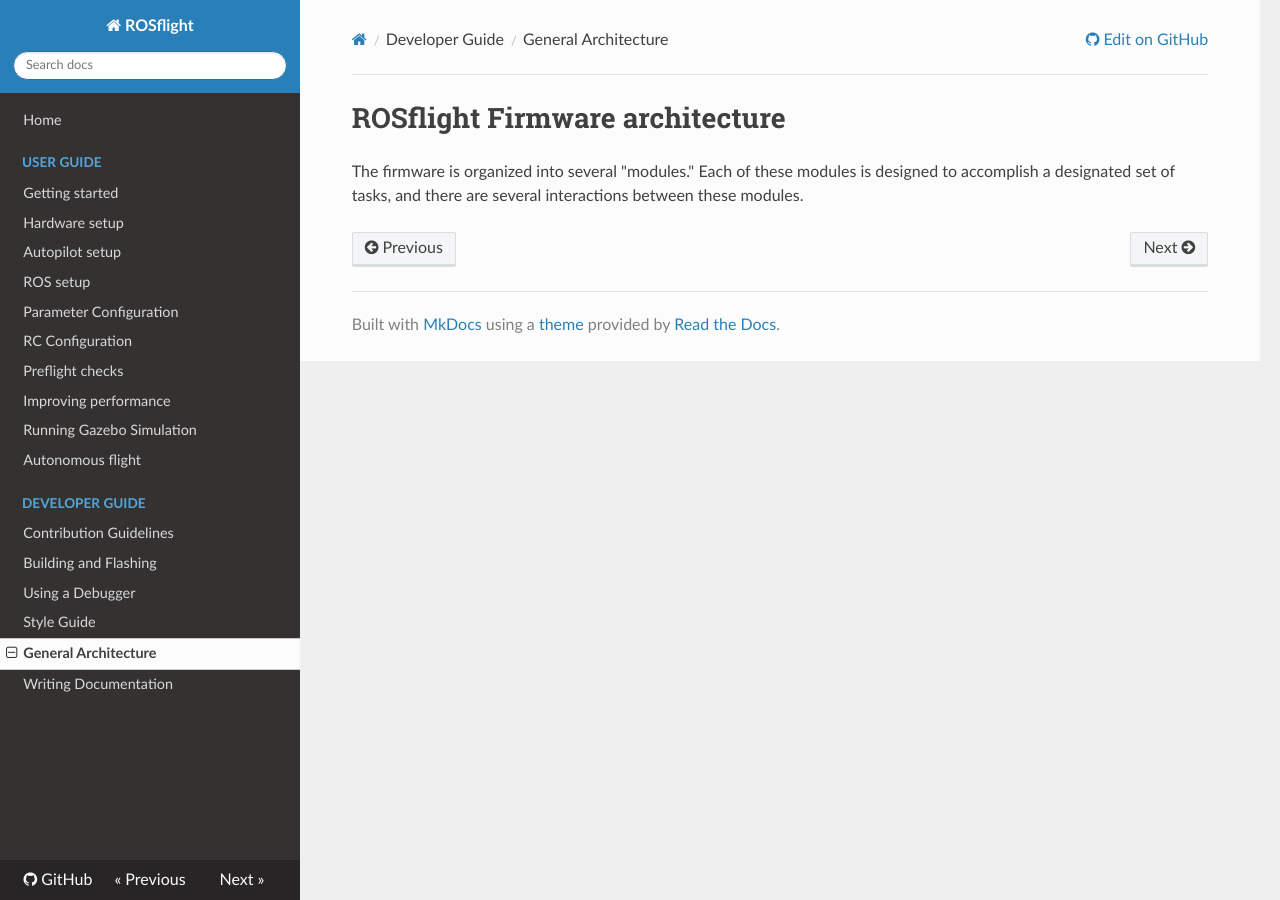
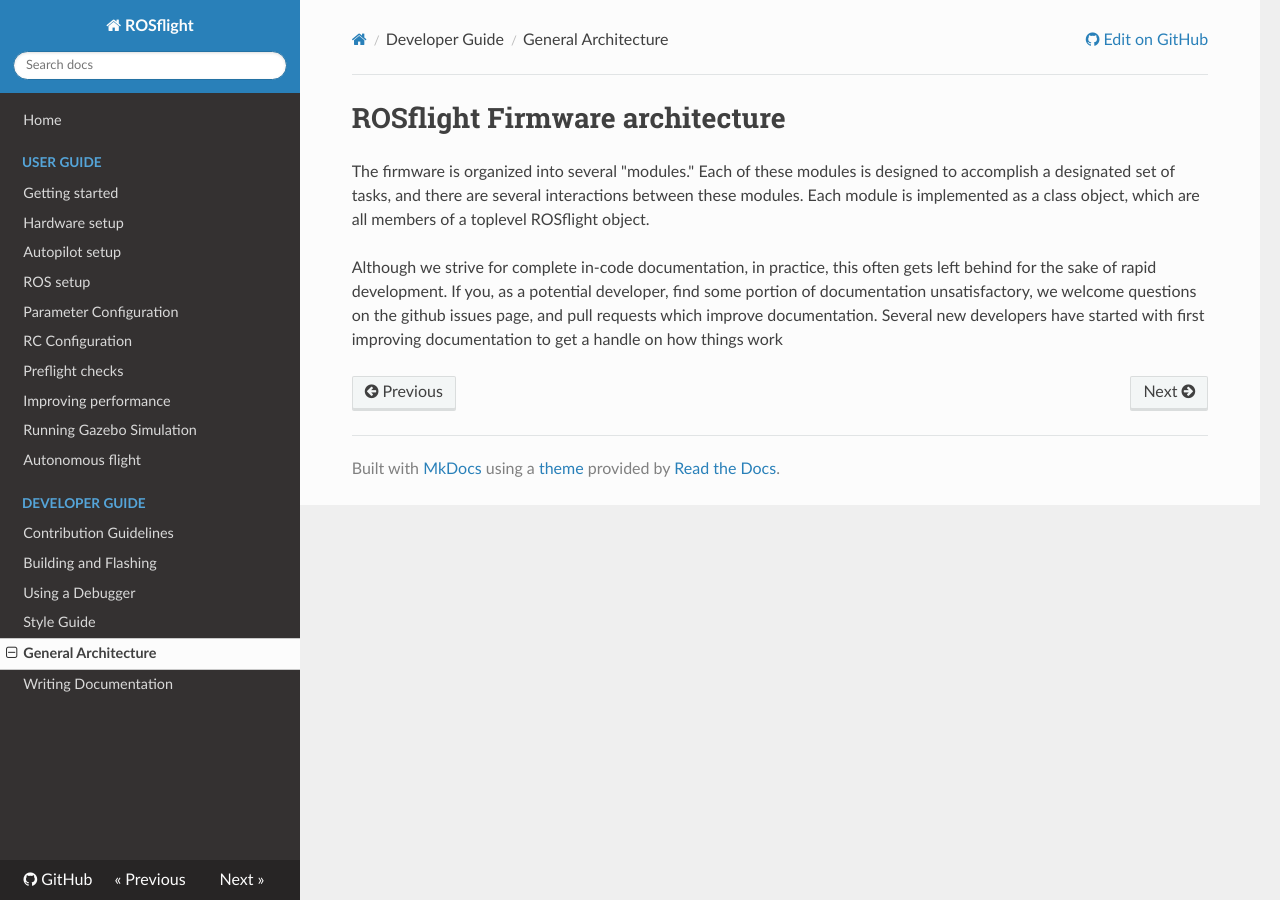
Before and after one commit to rosflight/rosflight_firmware, an MkDocs documentation site: the page built from docs/developer-guide/general_architecture.md, in a window 1280 px wide. Built offline with MkDocs 1.6.1, drawn with Linux system fonts in a browser that asks for light colours; nearby versions of some CDN libraries; old or Windows-style settings are respelled for this version of MkDocs.

Commit message:
some more documentation

```diff
--- a/docs/developer-guide/general_architecture.md
+++ b/docs/developer-guide/general_architecture.md
@@ -1,3 +1,5 @@
 # ROSflight Firmware architecture
 
-The firmware is organized into several "modules."  Each of these modules is designed to accomplish a designated set of tasks, and there are several interactions between these modules.
+The firmware is organized into several "modules."  Each of these modules is designed to accomplish a designated set of tasks, and there are several interactions between these modules.  Each module is implemented as a class object, which are all members of a toplevel ROSflight object.
+
+Although we strive for complete in-code documentation, in practice, this often gets left behind for the sake of rapid development.  If you, as a potential developer, find some portion of documentation unsatisfactory, we welcome questions on the github issues page, and pull requests which improve documentation.  Several new developers have started with first improving documentation to get a handle on how things work
```
